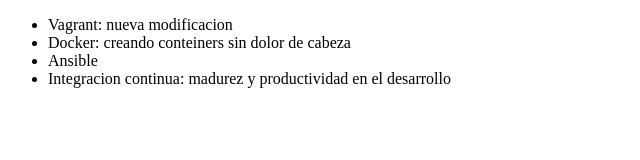
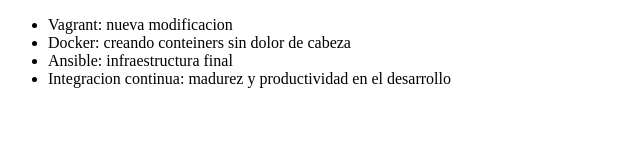
Before and after one commit to PauloSaldias08/alura-git, a plain HTML site: page index.html in a window 1280 px wide. Shown: the whole page, without its empty margins (0-640 px from the left). Drawn offline with Linux system fonts and the light colour scheme.

Commit message:
Peor de los casos para borrar un cambio en ansible

```diff
--- a/index.html
+++ b/index.html
@@ -8,7 +8,7 @@
      <ul>
          <li> Vagrant: nueva modificacion </li>
          <li> Docker: creando conteiners sin dolor de cabeza </li>
-         <li> Ansible </li>
+         <li> Ansible: infraestructura final</li>
          <li> Integracion continua: madurez y productividad en el desarrollo </li>
      </ul>
 </body>
```
